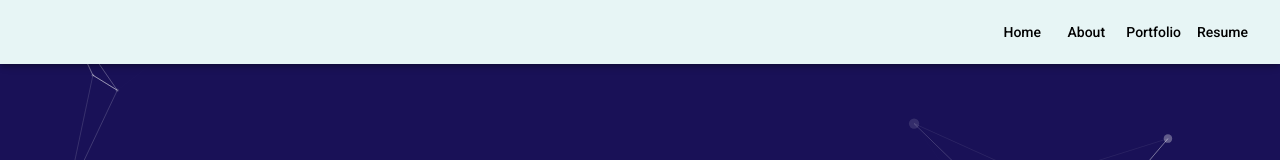
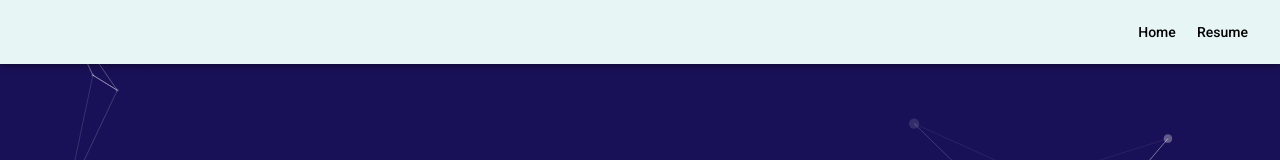
Before and after one commit to killian-n/killian-n.github.io, a React (Vite) app in the folder frontend/: page / in a window 1280 px wide. Shown: the top 160 px of the page. Built offline with nearby package versions, Linux system fonts and the light colour scheme; the HTML template or start-up script is replaced by a standard one.

Commit message:
Removed currently unused webpage links.

```diff
--- a/frontend/src/components/NavBar.tsx
+++ b/frontend/src/components/NavBar.tsx
@@ -18,8 +18,6 @@ const StyledButton = styled(Button)({
 
 const buttonItems = {
   '/': 'Home',
-  '/#/About': 'About',
-  '/#/Portfolio': 'Portfolio',
   '/#/Resume': 'Resume',
 };
 
```
